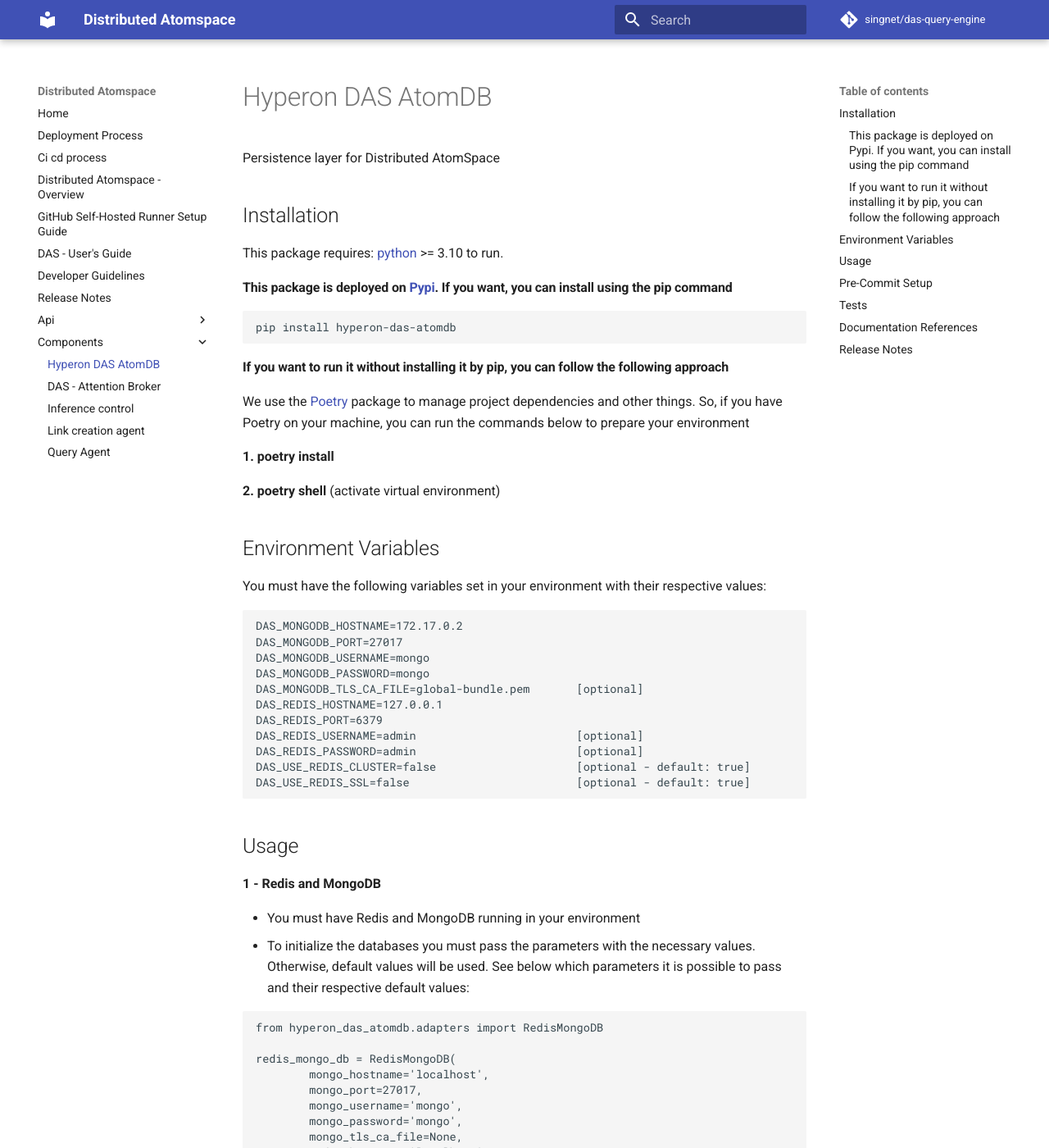
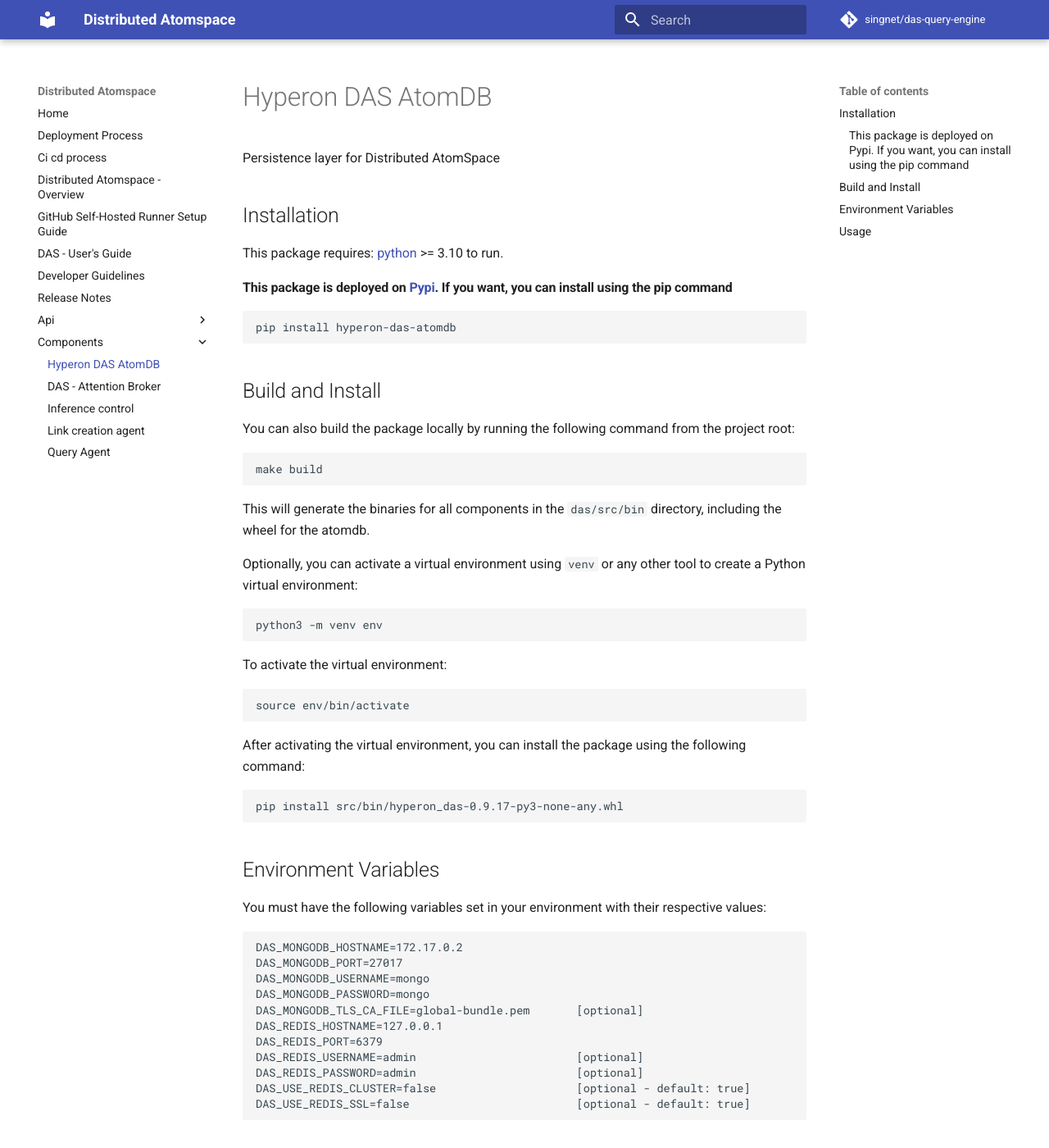
Before and after one commit to singnet/das, an MkDocs documentation site: the page built from docs/components/atomdb.md, in a window 1280 px wide and 1400 px high. Shown: the whole window at 82% size. Built offline with MkDocs 1.6.1 and Material for MkDocs 9.7.7, drawn with Linux system fonts in a browser that asks for light colours; comment, search, counter and statistics services are not loaded; some of the changed text lies outside the part shown.

Commit message:
das-199: Add hyperon das atomdb

````diff
--- a/docs/components/atomdb.md
+++ b/docs/components/atomdb.md
@@ -13,13 +13,33 @@
 pip install hyperon-das-atomdb
 ```
 
-#### If you want to run it without installing it by pip, you can follow the following approach
+## Build and Install
 
-We use the [Poetry](https://python-poetry.org/) package to manage project dependencies and other things. So, if you have Poetry on your machine, you can run the commands below to prepare your environment
+You can also build the package locally by running the following command from the project root:
 
-**1. poetry install**
+```bash
+make build
+```
 
-**2. poetry shell** (activate virtual environment)
+This will generate the binaries for all components in the `das/src/bin` directory, including the wheel for the atomdb.
+
+Optionally, you can activate a virtual environment using `venv` or any other tool to create a Python virtual environment:
+
+```bash
+python3 -m venv env
+```
+
+To activate the virtual environment:
+
+```bash
+source env/bin/activate
+```
+
+After activating the virtual environment, you can install the package using the following command:
+
+```bash
+pip install src/bin/hyperon_das-0.9.17-py3-none-any.whl
+```
 
 ## Environment Variables
 
@@ -71,27 +91,3 @@
 
 in_memory_db = InMemoryDB()
 ```
-
-## Pre-Commit Setup
-
-Before pushing your changes, it's recommended to set up pre-commit to run automated tests locally. Run the following command (needs to be done once):
-
-```bash
-pre-commit install
-```
-
-## Tests
-
-You can ran the command below to execute the unit tests
-
-```bash
-make unit-tests
-```
-
-## Documentation References
-
-[Repositories documentation](https://docs.google.com/document/d/1njmP_oXw_0FLwoXY5ttGBMFGV2n60-ugAltWIuoQO10/)
-
-## Release Notes
-
-[DAS AtomDB Releases](https://github.com/singnet/das-atom-db/releases)
````
